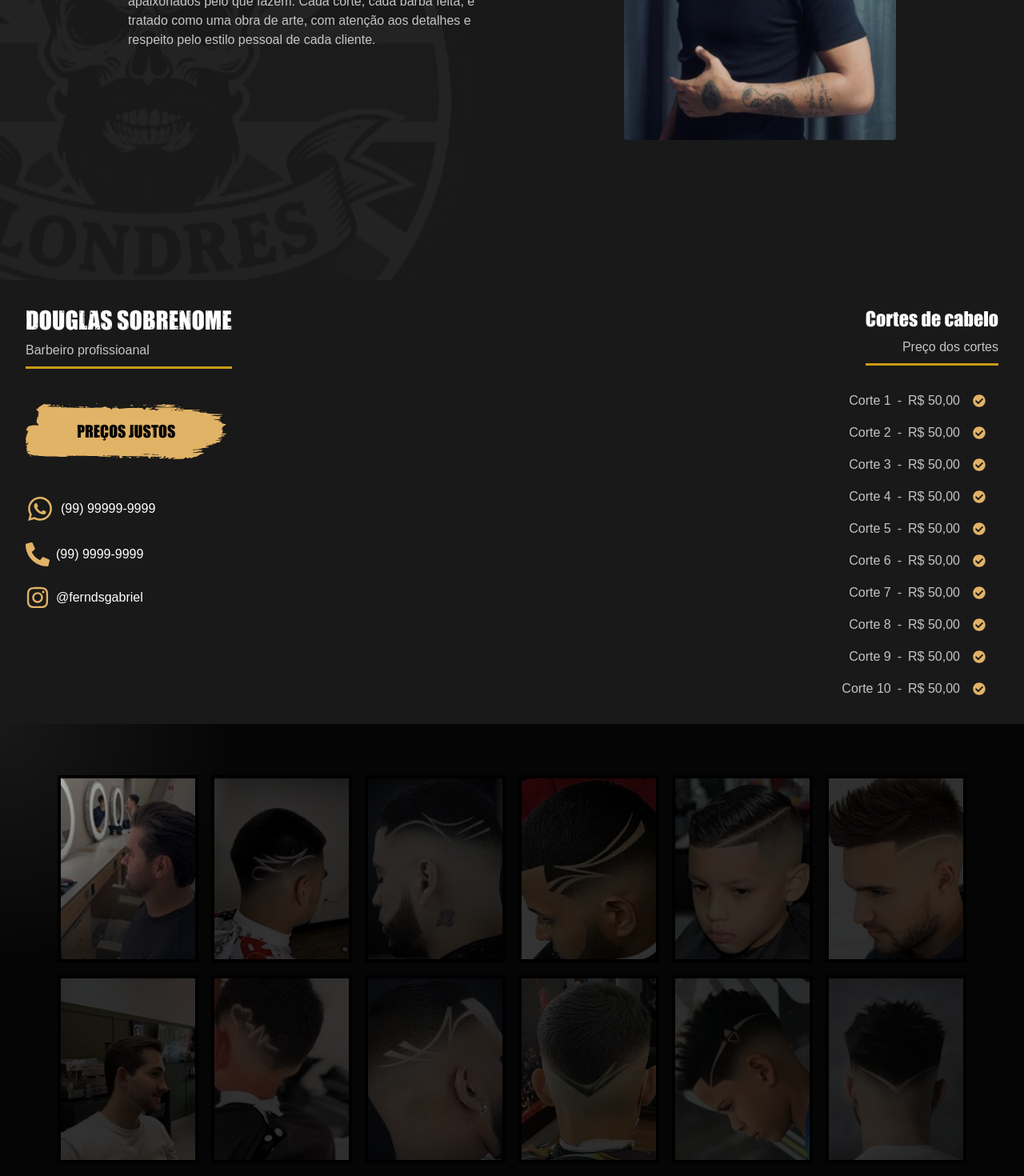
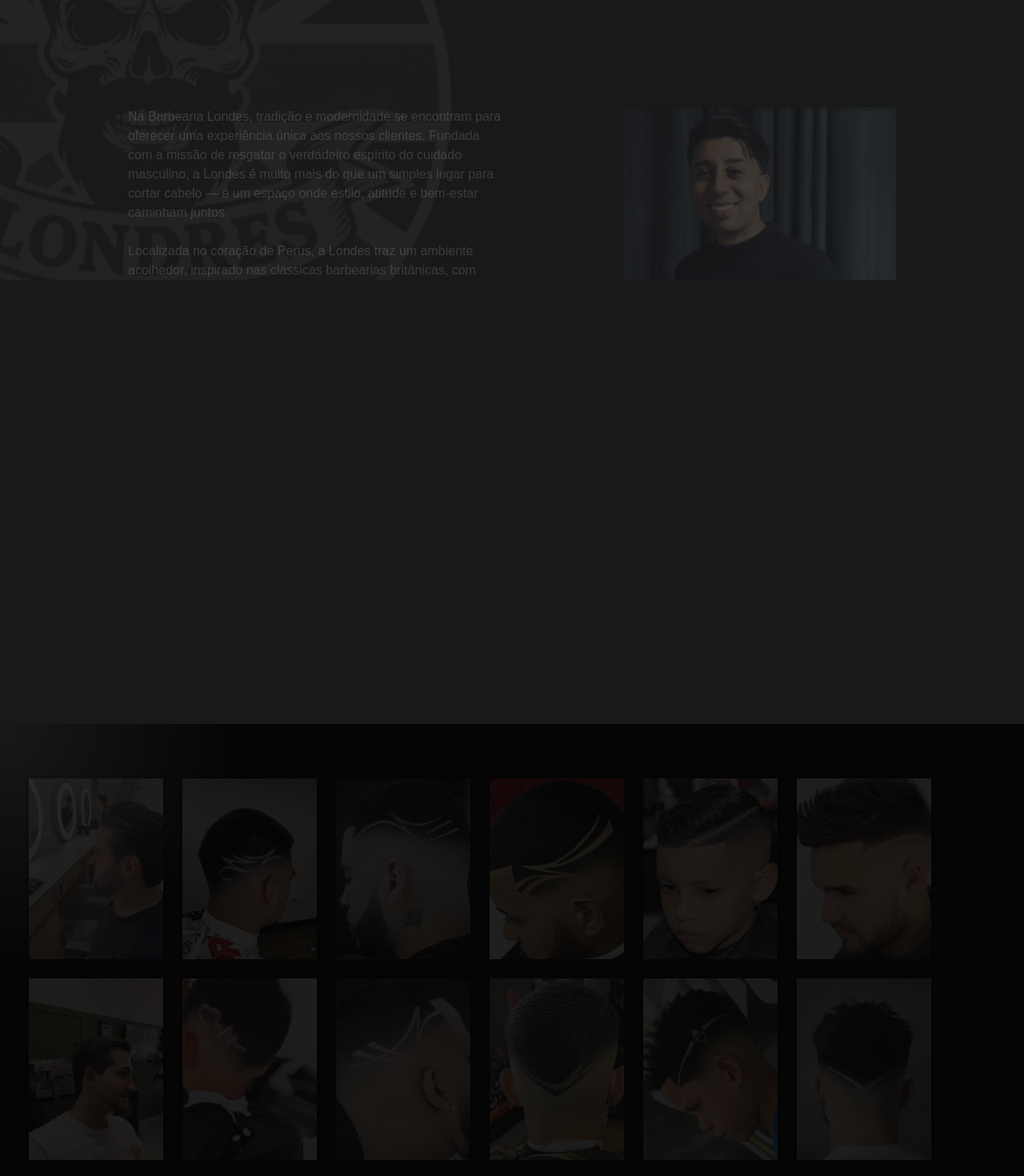
Before and after one commit to Atlhos/DouglasBarber, a React (Vite) app: page / in a window 1280 px wide. Shown: the part 1320-2790 px from the top of the page at 80% size. Built offline with nearby package versions, Linux system fonts and the light colour scheme.

Commit message:
create firsts animations

```diff
--- a/package.json
+++ b/package.json
@@ -11,6 +11,7 @@
   },
   "dependencies": {
     "@tailwindcss/vite": "^4.1.11",
+    "gsap": "^3.13.0",
     "react": "^19.1.0",
     "react-dom": "^19.1.0",
     "react-icons": "^5.5.0",
--- a/src/Pages/home/index.tsx
+++ b/src/Pages/home/index.tsx
@@ -16,8 +16,10 @@ import { MdOutlineWhatsapp} from "react-icons/md"
 
 import Carousel from 'react-multi-carousel';
 import 'react-multi-carousel/lib/styles.css';
+import {gsap} from "gsap";
+import {ScrollTrigger} from "gsap/ScrollTrigger";
 
-import { useEffect, useState } from "react";
+import { useEffect, useState, useLayoutEffect } from "react";
 
 function HomePage(){
 
@@ -74,12 +76,72 @@ function HomePage(){
         };
     }, []);
 
+    useLayoutEffect(()=>{
+
+        gsap.registerPlugin(ScrollTrigger);
+
+        gsap.to('#start-date',{
+            opacity:1,
+            x:0,
+            transition:'1s'
+        });
+
+        gsap.to('#start-bg',{
+            opacity:0.5,
+            transition:'2s'
+        });
+
+        gsap.to(".animateAbout",{
+            opacity:1,
+            y:0,
+            scrollTrigger:{
+                trigger:"#about",
+                scrub:true,
+                start:"top 500px",
+                end:"bottom 400px"
+            },
+
+        });
+
+        gsap.to("#pricesLeft, #pricesRight",{
+            opacity:1,
+            x:0,
+            scrollTrigger:{
+                trigger:"#prices",
+                scrub:true,
+                end:"bottom 600px"
+
+            }
+        });
+
+        gsap.to("#cuts",{
+            opacity:1,
+            transition:'2s',
+            scrollTrigger:{
+                trigger:"#portfolio",
+                scrub:true,
+            }
+        })
+
+        return () => {
+            gsap.killTweensOf([
+                '#start-date',
+                '#start-bg',
+                '.animateAbout',
+                '#pricesLeft',
+                '#pricesRight',
+                '#cuts'
+            ]);
+            ScrollTrigger.getAll().forEach(t => t.kill());
+        };
+    },[])
+
     if (!data) return null;
 
     return(
         <>
             <Header />
-            <main className="w-full bg-gray-dark">
+            <main className="w-full bg-gray-dark overflow-hidden">
 
                 {/* start */}
                 <section id="" style={{
@@ -92,14 +154,16 @@ function HomePage(){
 
                     <div className="w-full h-full m-auto max-w-6xl flex items-center justify-center min-h-dvh lg:justify-end p-8">
 
-                        <span className="flex-1 h-full absolute top-0 left-0 w-1/2 hidden lg:block opacity-50" style={{
+                        <span id="start-bg"
+                        className="flex-1 h-full absolute top-0 left-0 w-1/2 hidden lg:block opacity-0" style={{
                             backgroundImage: `url(${bgtwo})`,
                             backgroundSize: "cover",
                             backgroundPosition: "center right",
                             backgroundRepeat: "no-repeat"
                         }}/>
 
-                        <article className="flex flex-col max-w-xs text-center items-center justify-between gap-4 flex-1">
+                        <article id='start-date'
+                        className="flex flex-col max-w-xs text-center items-center justify-between gap-4 flex-1 translate-x-96 opacity-0">
                             <div className="w-full">
                                 <img src={yellowMustache} alt="mustache" />
                             </div>
@@ -139,11 +203,13 @@ function HomePage(){
                         <h1 className="self-start text-2xl font-bold text-secundary-ligth">{data["about-title"]}</h1>
 
                         <article className="w-full flex flex-col gap-6 lg:flex-row lg:justify-between">
-                            <div className="w-full max-w-xl flex-1">
+                            <div className="w-full max-w-xl flex-1 animateAbout translate-y-96 opacity-20
+                            ">
                                 <p dangerouslySetInnerHTML={{ __html:data["about-description"] }}/>
                             </div>
 
-                            <div className="w-full flex-1">
+                            <div
+                            className="w-full flex-1 animateAbout translate-y-96 opacity-20">
                                 <img src={Douglas} alt="Douglas" className="lg:float-end aspect-[3/4]  object-cover rounded-sm"/>
                             </div>
                         </article>
@@ -154,7 +220,7 @@ function HomePage(){
                 <section id="prices">
                     <div className="w-full max-w-7xl p-8 mx-auto flex flex-col gap-12 md:flex-row md:justify-between">
 
-                        <article>
+                        <article id='pricesLeft' className="-translate-x-96 opacity-0">
 
                             <div className="flex flex-col gap-2 pb-2 border-b-3 border-secundary w-fit bg-blac">
                                 <h2 className="text-3xl uppercase font-impact text-white">{data.name}</h2>
@@ -202,7 +268,8 @@ function HomePage(){
                         </article>
 
 
-                        <article className="flex flex-col gap-8 md:items-end">
+                        <article id="pricesRight"
+                        className="flex flex-col gap-8 md:items-end translate-x-96 opacity-0">
                             <div className="flex flex-col gap-2 pb-2 border-b-3 border-secundary w-fit md:text-end">
                                 <h2 className="text-2xl font-impact text-white">{data["haircut-title"]}</h2>
                                 <h3>{data["haircut-description"]}</h3>
@@ -239,10 +306,11 @@ function HomePage(){
                         }}
                         />
                     </div>
-                    <div className="w-full max-w-7xl p-8 py-16 mx-auto flex flex-col gap-12 md:flex-row md:justify-between">
-                        <div className="grid grid-cols-2 gap-4 md:grid-cols-4 lg:grid-cols-6 mx-auto">
+                    <div id="cuts"
+                    className="w-full max-w-7xl p-8 py-16 mx-auto flex flex-col gap-12 md:flex-row md:justify-between opacity-10">
+                        <div className="grid grid-cols-2 gap-4 md:grid-cols-4 lg:grid-cols-6">
                             {data["haircut-images"].length > 0 && data["haircut-images"].map((item, index) => (
-                                <div key={`${item}-${index}`} className="w-full aspect-[3/4] border-4 border-black hover:scale-125 hover:border-white duration-300 transition-all">
+                                <div key={`${item}-${index}`} className="w-full aspect-[3/4] border-4 border-black bg-orange-200 hover:scale-125 hover:border-white duration-300 transition-all">
                                     <img src={item} alt={item} className="w-full h-full object-cover"/>
                                 </div>
                             ))}
```
Also changed, not shown: 1 other file (tests, documents, lock files or other folders).
